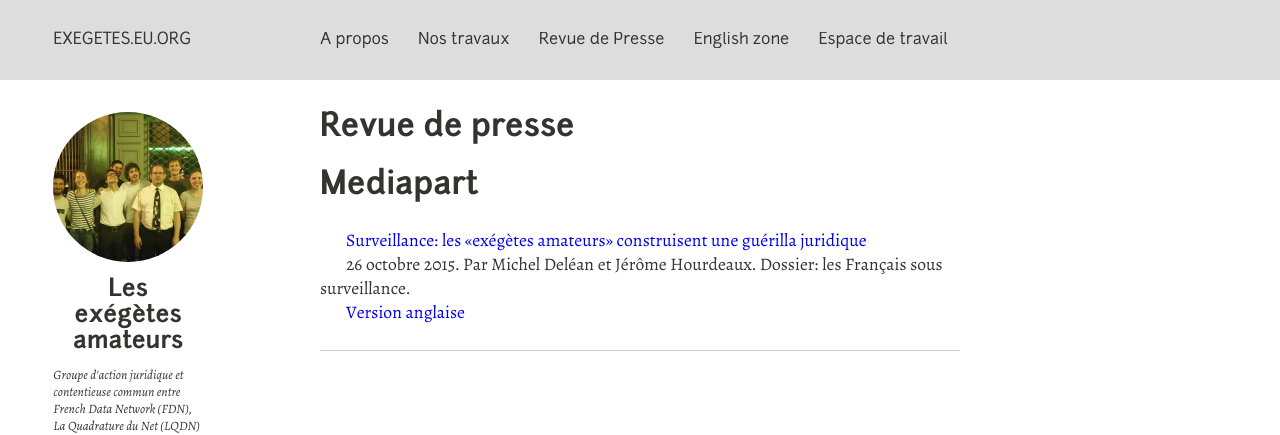
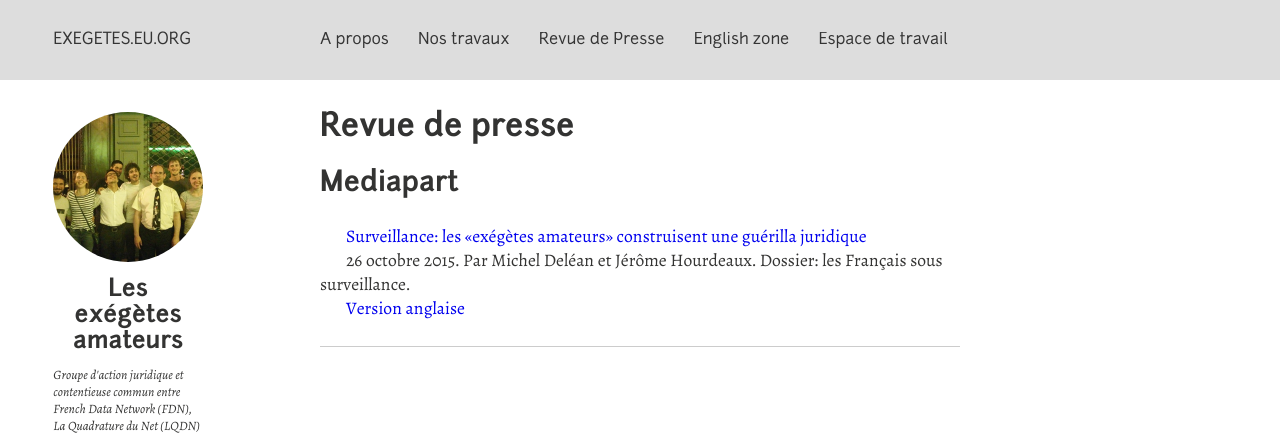
Before and after one commit to hugoroy/exegetes-web, a Jekyll site: the page built from rp/index.md, in a window 1280 px wide. Shown: the top 435 px of the page. Built offline with Jekyll 4.4.1, drawn with Linux system fonts in a browser that asks for light colours; nearby versions of some CDN libraries.

Commit message:
correction niveaux titres

```diff
--- a/rp/index.md
+++ b/rp/index.md
@@ -4,7 +4,7 @@ title: Revue de presse
 modified: 2016-02-02
 ---
 
-# Mediapart
+## Mediapart
 
 [Surveillance: les «exégètes amateurs» construisent une guérilla juridique](https://www.mediapart.fr/journal/france/261015/surveillance-les-exegetes-amateurs-construisent-une-guerilla-juridique)
 
```
